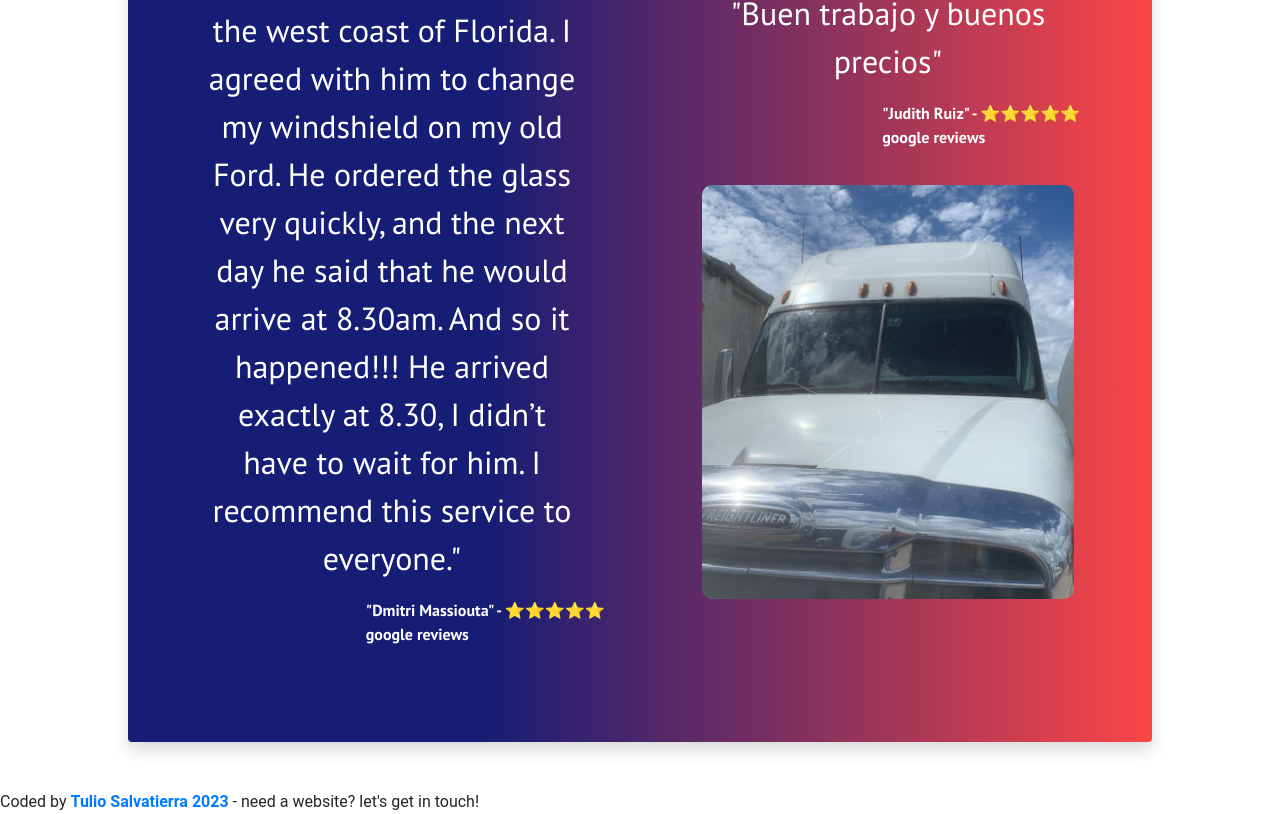
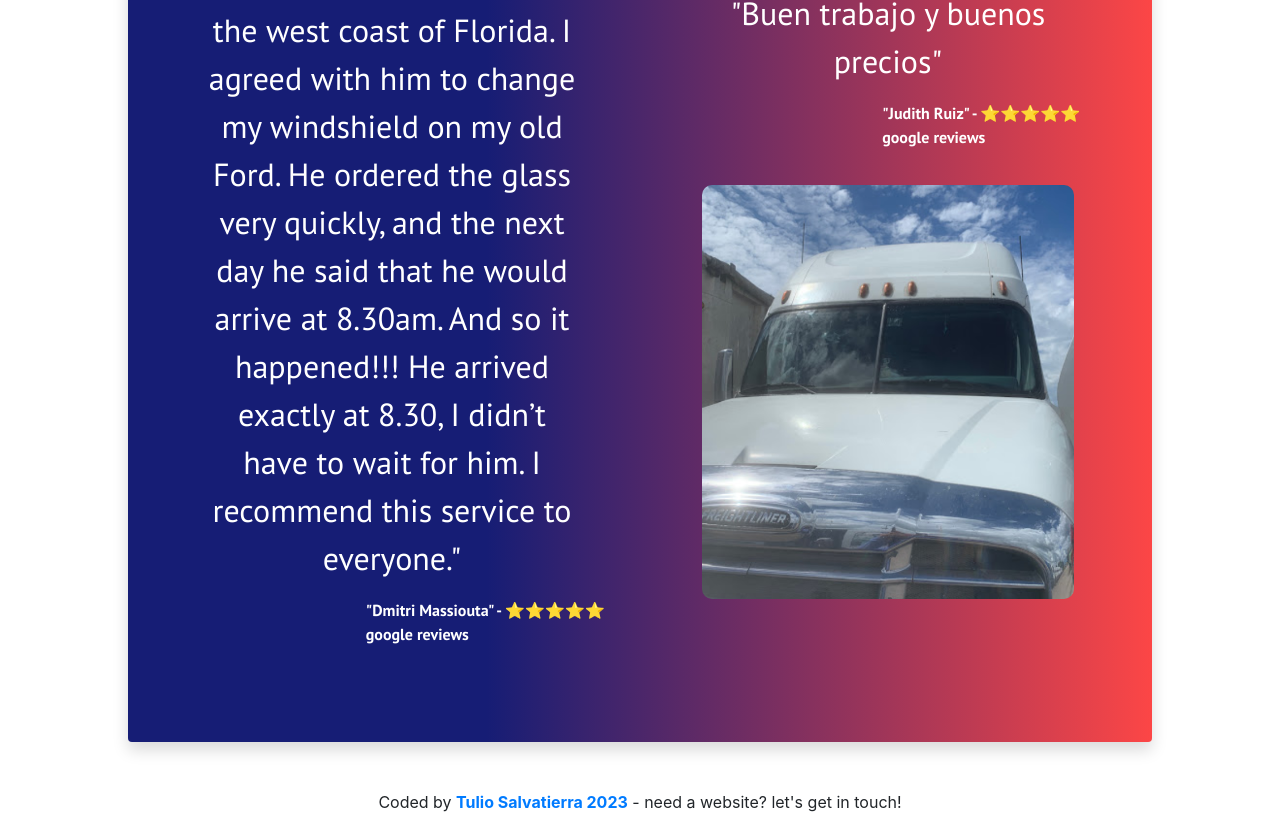
Before and after one commit to T00lio/marinautoglass, a React (Create React App) app: page / in a window 1280 px wide. Shown: the part 3171-3985 px from the top of the page. Built offline with nearby package versions, Linux system fonts and the light colour scheme.

Commit message:
fixed alignment issue in footer

```diff
--- a/src/components/PageFooter.js
+++ b/src/components/PageFooter.js
@@ -2,9 +2,7 @@ import React from "react";
 
 const PageFooter = () => {
   return (
-    <footer
-      style={{ fontFamily: "roboto", marginLeft: "auto", marginRight: "auto" }}
-    >
+    <footer style={{ textAlign: "center" }}>
       {" "}
       Coded by{" "}
       <strong>
```
